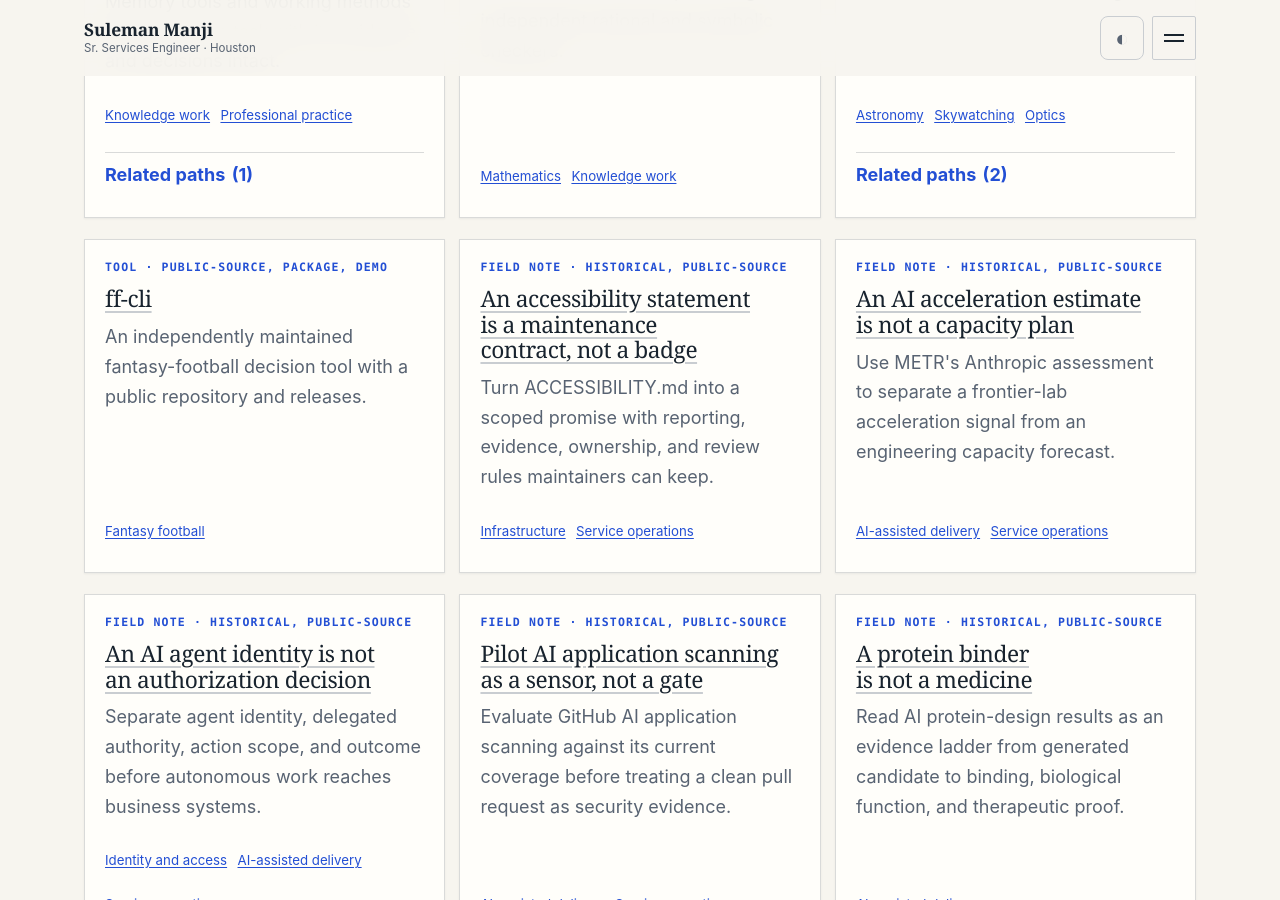
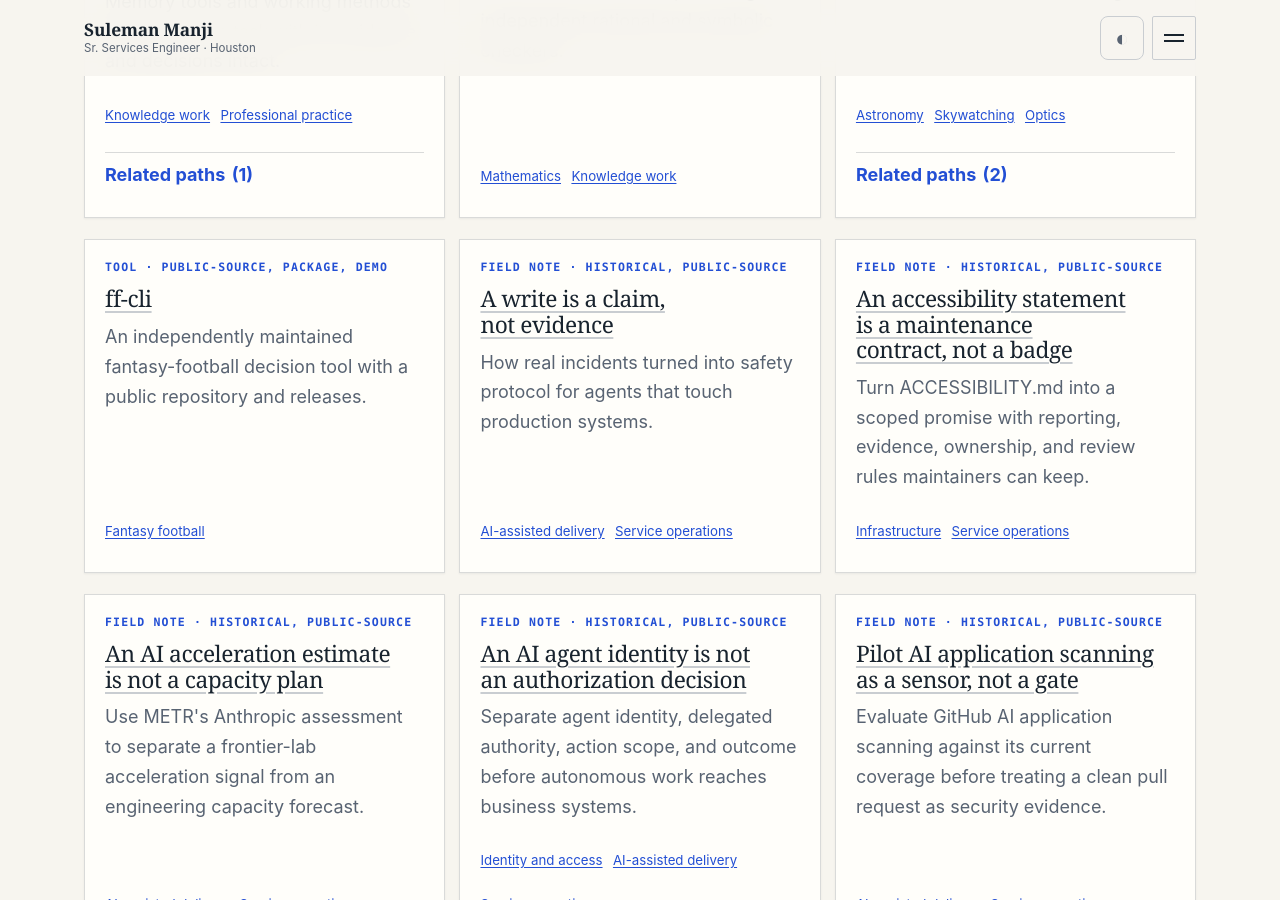
Before and after one commit to ssmanji89/sulemanji-port, a Jekyll site: the page built from explore.md, in a window 1280 px wide and 900 px high, scrolled down 2813 px. Built offline with Jekyll 4.4.1, drawn with Linux system fonts in a browser that asks for light colours.

Commit message:
Include earlier writing in the Explore catalog (#163)

```diff
--- a/_data/content-catalog.yml
+++ b/_data/content-catalog.yml
@@ -171,3 +171,13 @@
   source_refs: [https://github.com/ssmanji89/ff-cli]
   related_ids: [independent-interests]
   authored_fields: []
+- id: agent-safety
+  canonical_url: /notes/agent-safety
+  kind: field-note
+  title: A write is a claim, not evidence
+  summary: How real incidents turned into safety protocol for agents that touch production systems.
+  topics: [ai-assisted-delivery, service-operations]
+  availability: [historical, public-source]
+  source_refs: []
+  related_ids: []
+  authored_fields: []
```
Also changed, not shown: scripts/tests/test_content_catalog.rb (+19 -0 lines).
